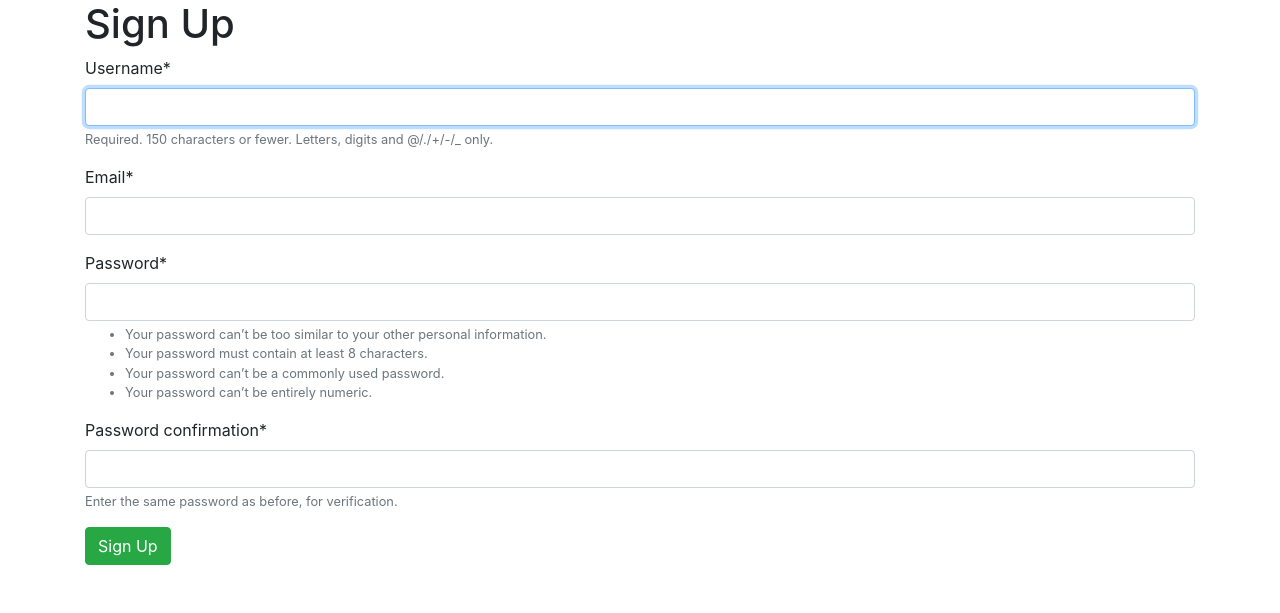
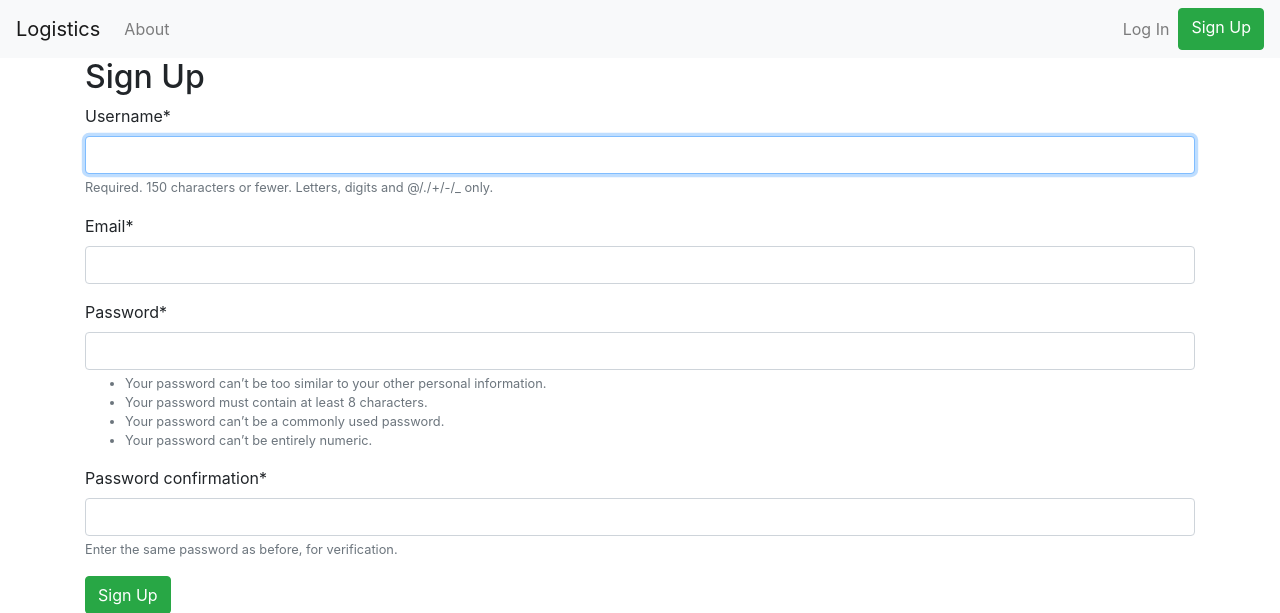
Before and after one commit to viriyadhika/logistics-website, a Django app: page /users/signup/ in a window 1280 px wide. Shown: the top 613 px of the page. Run offline with Django 3.2, Linux system fonts and the light colour scheme; some libraries are stand-ins or nearby versions.

Commit message:
improve cosmetics

```diff
--- a/templates/base.html
+++ b/templates/base.html
@@ -14,6 +14,52 @@
 </head>
 
 <body>
+    <nav class="navbar navbar-expand-lg navbar-light bg-light">
+        <a class="navbar-brand" href="{% url 'home' %}">Logistics</a>
+        <button class="navbar-toggler" type="button" data-toggle="collapse" data-target="#navbarSupportedContent" aria-controls="navbarSupportedContent" aria-expanded="false" aria-label="Toggle navigation">
+          <span class="navbar-toggler-icon"></span>
+        </button>
+
+        <div class="collapse navbar-collapse" id="navbarSupportedContent">
+            <ul class="navbar-nav" ml-auto>
+                <li class="nav-item">
+                    <a class="nav-link" href="">About</a>
+                  </li>
+            </ul>
+
+            <ul class="navbar-nav ml-auto">
+
+                {% if user.is_authenticated %}
+                <li class="nav-item">
+                    <a class="nav-link dropdown-toggle" href="#" id="navbarDropdown" role="button" data-toggle="dropdown" aria-haspopup="true" aria-expanded="false">
+                    {{ user.username }}
+                    </a>
+                    <div class="dropdown-menu dropdown-menu-right" aria-labelledby="navbarDropdown">
+                      <!-- <a class="dropdown-item" href="#">Action</a>
+                      <a class="dropdown-item" href="#">Another action</a> -->
+                      <!-- <div class="dropdown-divider"></div> -->
+                      <a class="dropdown-item" href="{% url 'logout' %}">Log Out</a>
+                    </div>
+
+                </li>
+                {% else %}
+                <a class="nav-link nav-item btn" href="{% url 'login' %}" role="button">
+                    Log In
+                </a>
+                <a class="nav-item btn btn-success" href="{% url 'signup' %}" role="button">
+                    Sign Up
+                </a>
+                {% endif %}
+
+
+            </ul>
+
+
+        </div>
+    </nav>
+
+
+
     <div class="container">
         {% block content %}
         {% endblock content %}
--- a/templates/registration/login.html
+++ b/templates/registration/login.html
@@ -3,7 +3,7 @@
 {% block title %}Log In{% endblock title %}
 
 {% block content %}
-    <h1>Log In</h1>
+    <h2>Log In</h2>
 
     <form method="POST">
         {% csrf_token %}
--- a/templates/signup.html
+++ b/templates/signup.html
@@ -6,7 +6,7 @@
 
 
 {% block content %}
-    <h1>Sign Up</h1>
+    <h2>Sign Up</h2>
 
     <form method="POST">
         {% csrf_token %}
```
Also changed, not shown: db.sqlite3.
